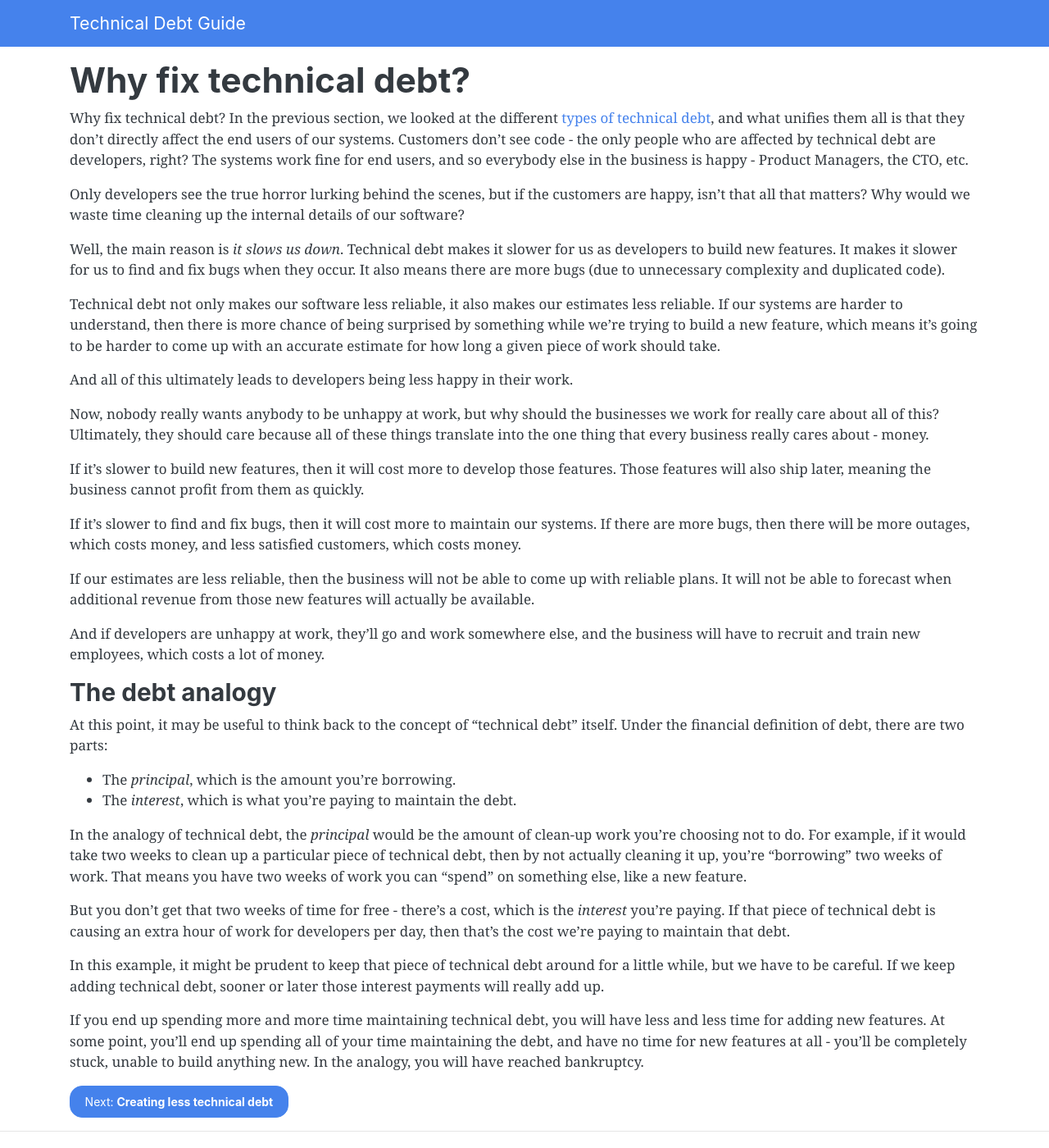
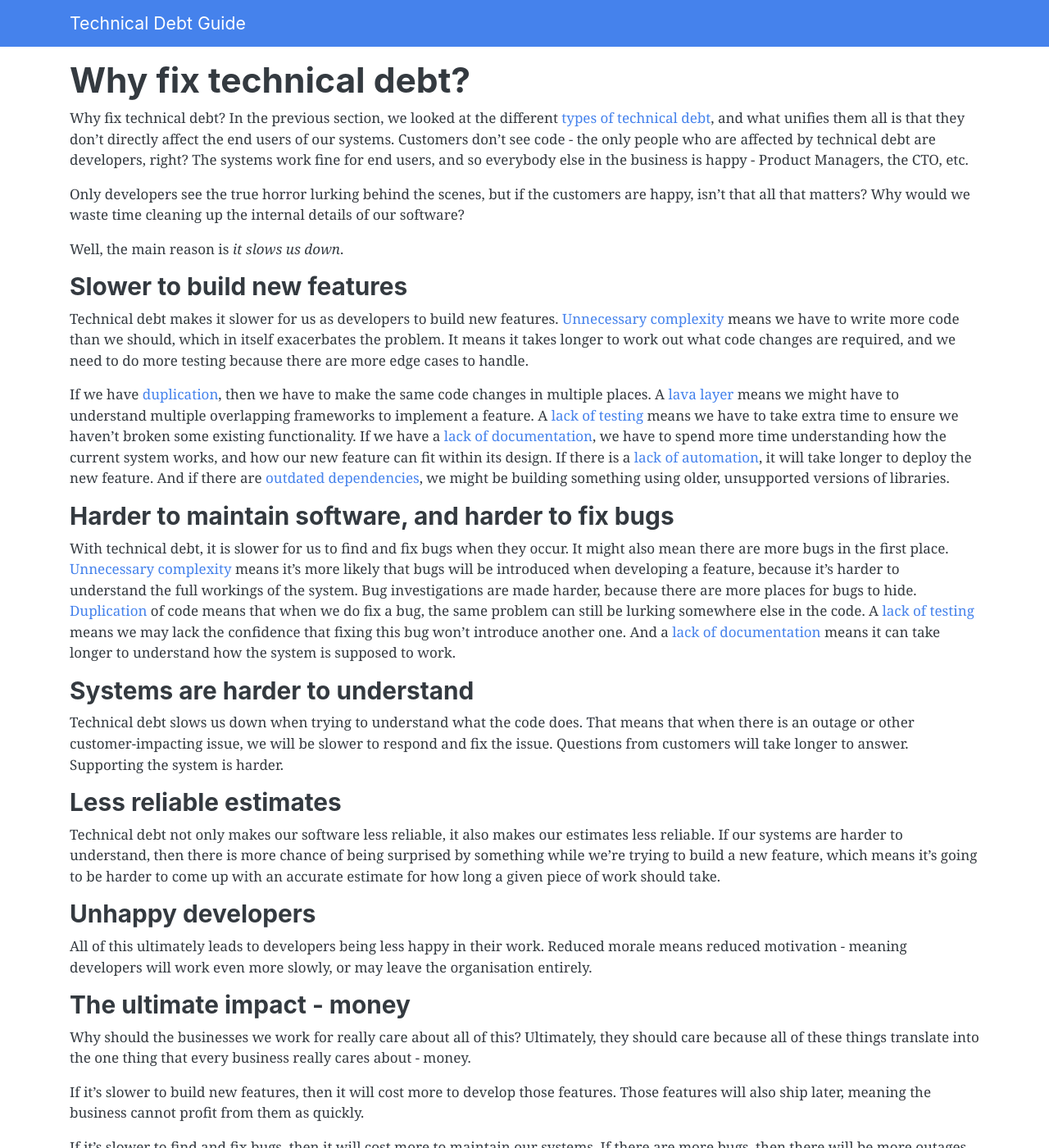
Before and after one commit to alexwarren/techdebtguide, a Jekyll site: the page built from articles/why-fix-technical-debt.md, in a window 1280 px wide and 1400 px high. Shown: the whole window at 82% size. Built offline with Jekyll 4.4.1, drawn with Linux system fonts in a browser that asks for light colours.

Commit message:
Update "why fix technical debt"

```diff
--- a/articles/why-fix-technical-debt.md
+++ b/articles/why-fix-technical-debt.md
@@ -8,13 +8,34 @@ Why fix technical debt? In the previous section, we looked at the different [typ
 
 Only developers see the true horror lurking behind the scenes, but if the customers are happy, isn't that all that matters? Why would we waste time cleaning up the internal details of our software?
 
-Well, the main reason is _it slows us down_. Technical debt makes it slower for us as developers to build new features. It makes it slower for us to find and fix bugs when they occur. It also means there are more bugs (due to unnecessary complexity and duplicated code).
+Well, the main reason is _it slows us down_.
+
+### Slower to build new features
+
+Technical debt makes it slower for us as developers to build new features. [Unnecessary complexity](types-of-technical-debt#unnecessary-complexity) means we have to write more code than we should, which in itself exacerbates the problem. It means it takes longer to work out what code changes are required, and we need to do more testing because there are more edge cases to handle.
+
+If we have [duplication](types-of-technical-debt#duplication), then we have to make the same code changes in multiple places. A
+[lava layer](types-of-technical-debt#lava-layer) means we might have to understand multiple overlapping frameworks to implement a feature. A [lack of testing](types-of-technical-debt#lack-of-testing) means we have to take extra time to ensure we haven't broken some existing functionality. If we have a [lack of documentation](types-of-technical-debt#lack-of-documentation), we have to spend more time understanding how the current system works, and how our new feature can fit within its design. If there is a [lack of automation](types-of-technical-debt#lack-of-automation), it will take longer to deploy the new feature. And if there are [outdated dependencies](types-of-technical-debt#outdated-dependencies), we might be building something using older, unsupported versions of libraries.
+
+### Harder to maintain software, and harder to fix bugs
+
+With technical debt, it is slower for us to find and fix bugs when they occur. It might also mean there are more bugs in the first place. [Unnecessary complexity](types-of-technical-debt#unnecessary-complexity) means it's more likely that bugs will be introduced when developing a feature, because it's harder to understand the full workings of the system. Bug investigations are made harder, because there are more places for bugs to hide. [Duplication](types-of-technical-debt#duplication) of code means that when we do fix a bug, the same problem can still be lurking somewhere else in the code. A [lack of testing](types-of-technical-debt#lack-of-testing) means we may lack the confidence that fixing this bug won't introduce another one. And a [lack of documentation](types-of-technical-debt#lack-of-documentation) means it can take longer to understand how the system is supposed to work.
+
+### Systems are harder to understand
+
+Technical debt slows us down when trying to understand what the code does. That means that when there is an outage or other customer-impacting issue, we will be slower to respond and fix the issue. Questions from customers will take longer to answer. Supporting the system is harder.
+
+### Less reliable estimates
 
 Technical debt not only makes our software less reliable, it also makes our estimates less reliable. If our systems are harder to understand, then there is more chance of being surprised by something while we're trying to build a new feature, which means it's going to be harder to come up with an accurate estimate for how long a given piece of work should take.
 
-And all of this ultimately leads to developers being less happy in their work.
+### Unhappy developers
 
-Now, nobody really wants anybody to be unhappy at work, but why should the businesses we work for really care about all of this? Ultimately, they should care because all of these things translate into the one thing that every business really cares about - money.
+All of this ultimately leads to developers being less happy in their work. Reduced morale means reduced motivation - meaning developers will work even more slowly, or may leave the organisation entirely.
+
+### The ultimate impact - money
+
+Why should the businesses we work for really care about all of this? Ultimately, they should care because all of these things translate into the one thing that every business really cares about - money.
 
 If it's slower to build new features, then it will cost more to develop those features. Those features will also ship later, meaning the business cannot profit from them as quickly.
 
--- a/aw.css
+++ b/aw.css
@@ -1,5 +1,13 @@
 body {
   padding-top: 4.5rem;
+}
+
+/* https://stackoverflow.com/questions/4086107/fixed-page-header-overlaps-in-page-anchors */
+:target::before {
+  content: "";
+  display: block;
+  height: 60px; /* fixed header height*/
+  margin: -60px 0 0; /* negative fixed header height */
 }
 
 div.content ul, div.content blockquote, div.footer {
```
